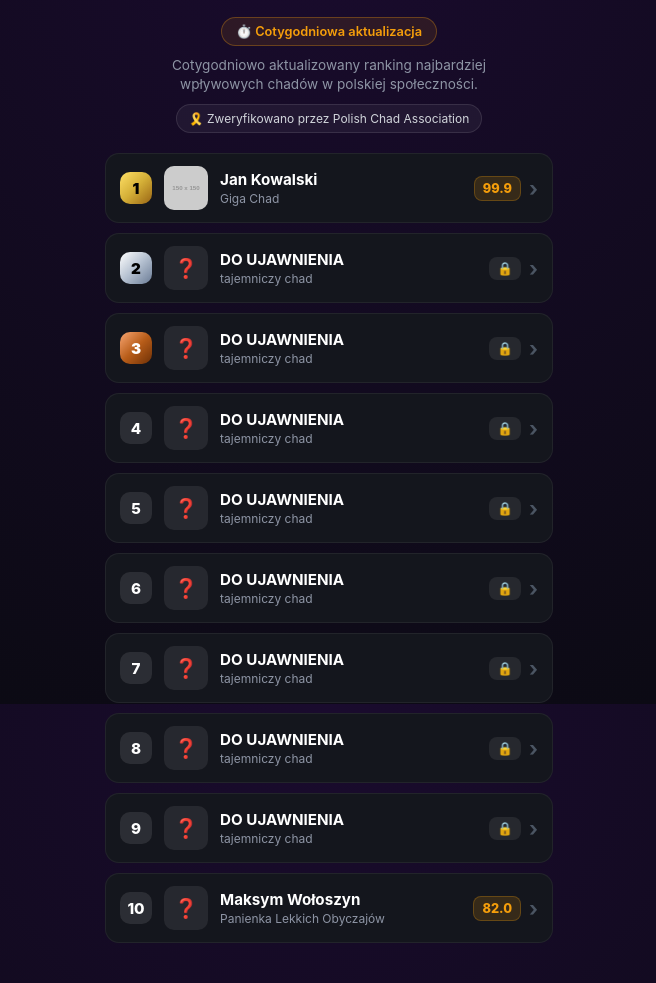
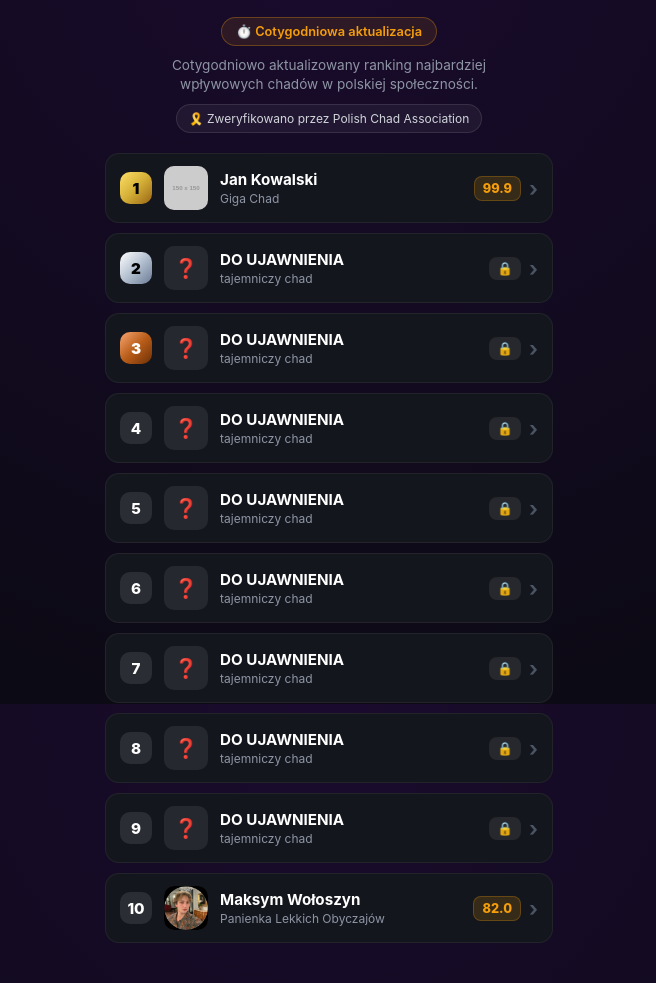
Before and after one commit to JustSpidey/polish-chad-rankings, a plain HTML site: page index.html in a window 1280 px wide. Shown: the part 96-1079 px from the top of the page, without its empty margins (311-967 px from the left). Drawn offline with Linux system fonts and the light colour scheme; placeholder pictures from the web are drawn by us.

Commit message:
Update image for Maksym Wołoszyn entry

```diff
--- a/index.html
+++ b/index.html
@@ -512,7 +512,7 @@
       { rank: 7, locked: true, name: "", title: "", img: "", aura: "88.2", votes: 45, descPl: "", descEn: "" },
       { rank: 8, locked: true, name: "", title: "", img: "", aura: "86.0", votes: 30, descPl: "", descEn: "" },
       { rank: 9, locked: true, name: "", title: "", img: "", aura: "84.7", votes: 21, descPl: "", descEn: "" },
-      { rank: 10, locked: false, name: "Maksym Wołoszyn", title: "Panienka Lekkich Obyczajów", img: "", aura: "82.0", votes: 15, descPl: "Maksym Wołoszyn zasłynął z swoej niewarygodnej pracy. W swoim stażu spędził 10 lat oraz zadowolił wiele klientów. Niestety Maksym skończył swoją karierę i przeszedł na emeryturę.", descEn: "Maksym Wołoszyn became renowned for his exceptional work. Over the course of his ten-year career, he satisfied many clients. Unfortunately, Maksym has ended his career and retired." }
+      { rank: 10, locked: false, name: "Maksym Wołoszyn", title: "Panienka Lekkich Obyczajów", img: "Screenshot_2026-09-03-19-01-40-155_com.zhiliaoapp.musically-edit.jpg", aura: "82.0", votes: 15, descPl: "Maksym Wołoszyn zasłynął z swoej niewarygodnej pracy. W swoim stażu spędził 10 lat oraz zadowolił wiele klientów. Niestety Maksym skończył swoją karierę i przeszedł na emeryturę.", descEn: "Maksym Wołoszyn became renowned for his exceptional work. Over the course of his ten-year career, he satisfied many clients. Unfortunately, Maksym has ended his career and retired." }
     ];
 
     const i18n = {
```
